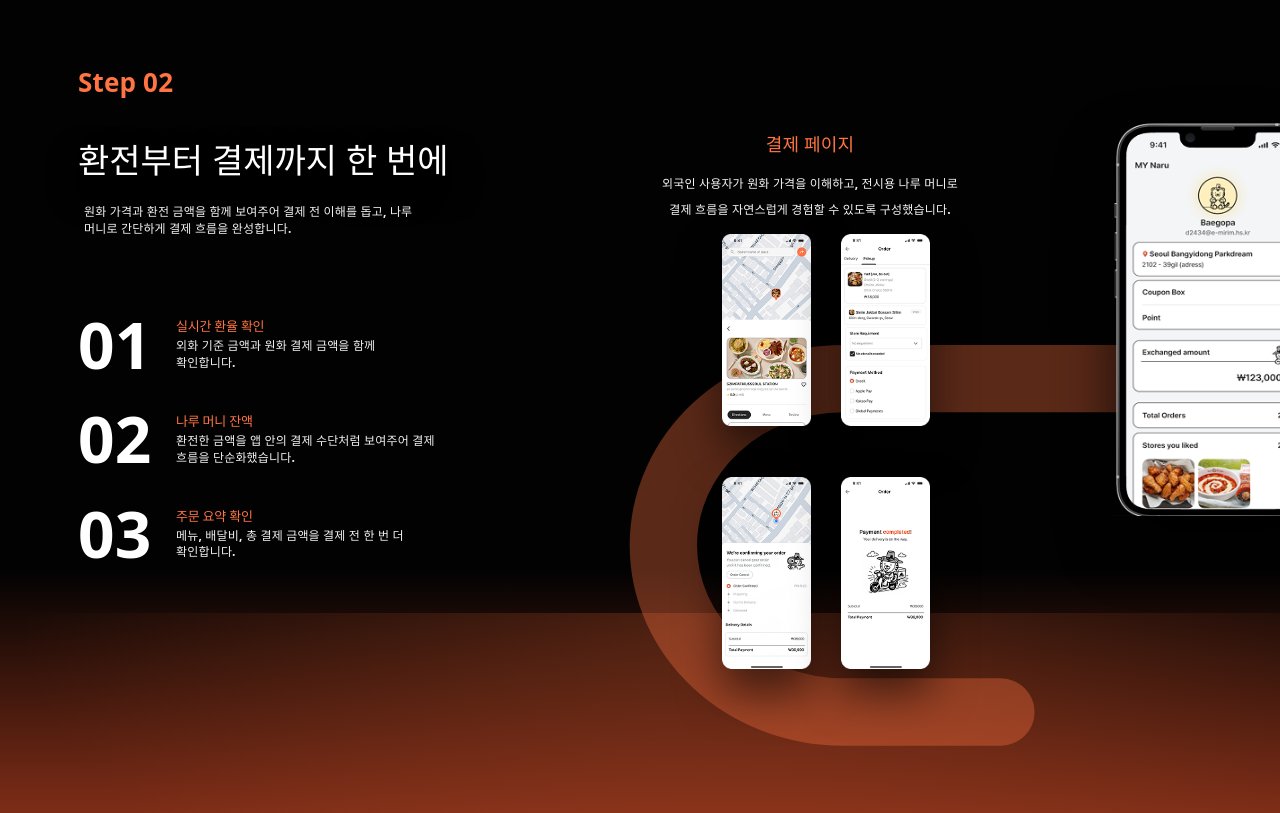
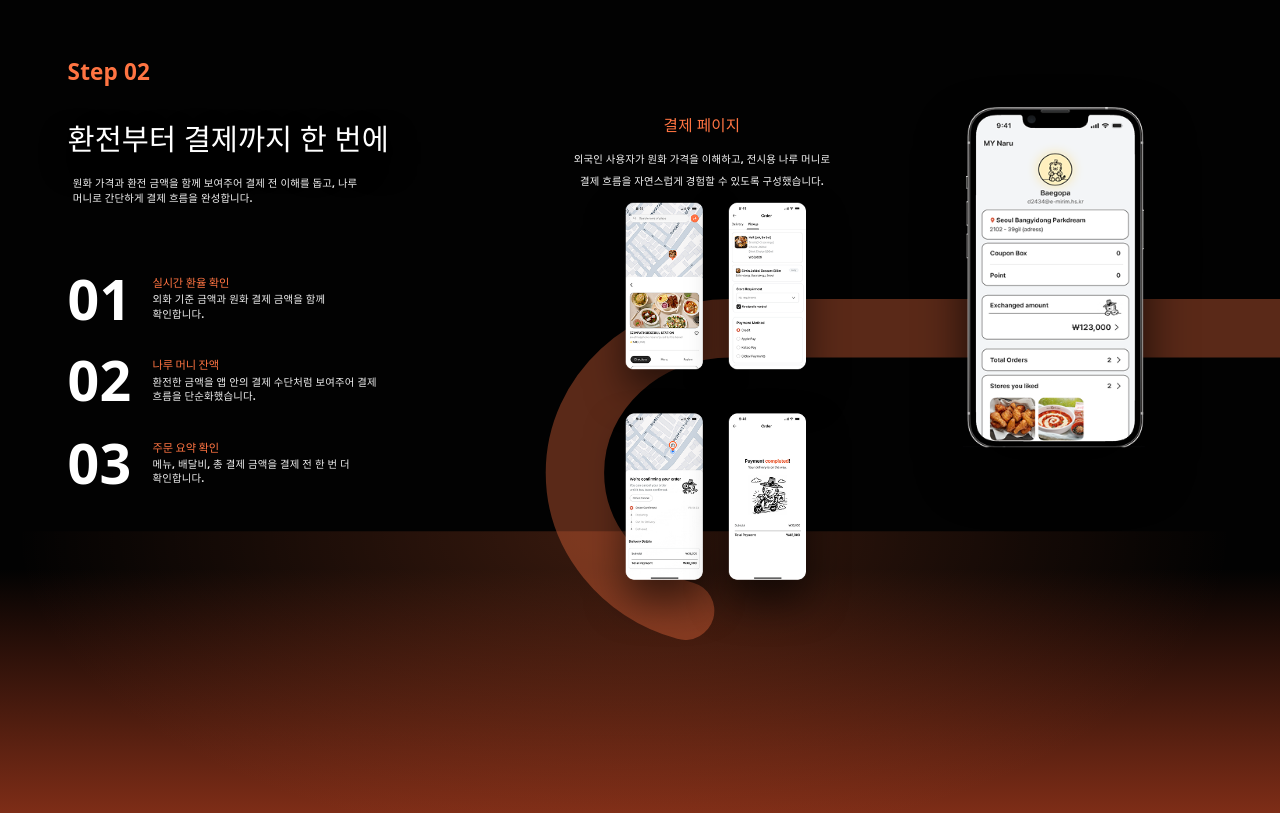
Before and after one commit to 2026-Naru/Naru_Homepage, a React (Vite) app in the folder homepage/: page /ui2 in a window 1280 px wide. Built offline with nearby package versions, Linux system fonts and the light colour scheme; a web font is replaced by a local one.

Commit message:
ui 2 화면 데스크탑 비율에 맞게 수정

```diff
--- a/homepage/src/pages/Ui2.jsx
+++ b/homepage/src/pages/Ui2.jsx
@@ -54,8 +54,8 @@ export default function Ui2() {
 
     useEffect(() => {
         const updateScale = () => {
-            const nextScale = Math.min(window.innerWidth / 1440, window.innerHeight / 813);
-            setScale(Math.max(1, nextScale));
+            const nextScale = Math.min(1, (window.innerWidth - 32) / 1440, window.innerHeight / 813);
+            setScale(Math.max(0.62, nextScale));
         };
 
         updateScale();
@@ -80,7 +80,7 @@ export default function Ui2() {
                     >
                         <path
                             className="ui2__route-path"
-                            d="M1022 38H244C131.9 38 41 122.2 41 226C41 329.8 131.9 414 244 414H832"
+                            d="M1260 38H244C131.9 38 41 122.2 41 226C41 329.8 131.9 414 244 414H832"
                         />
                     </svg>
 
```
